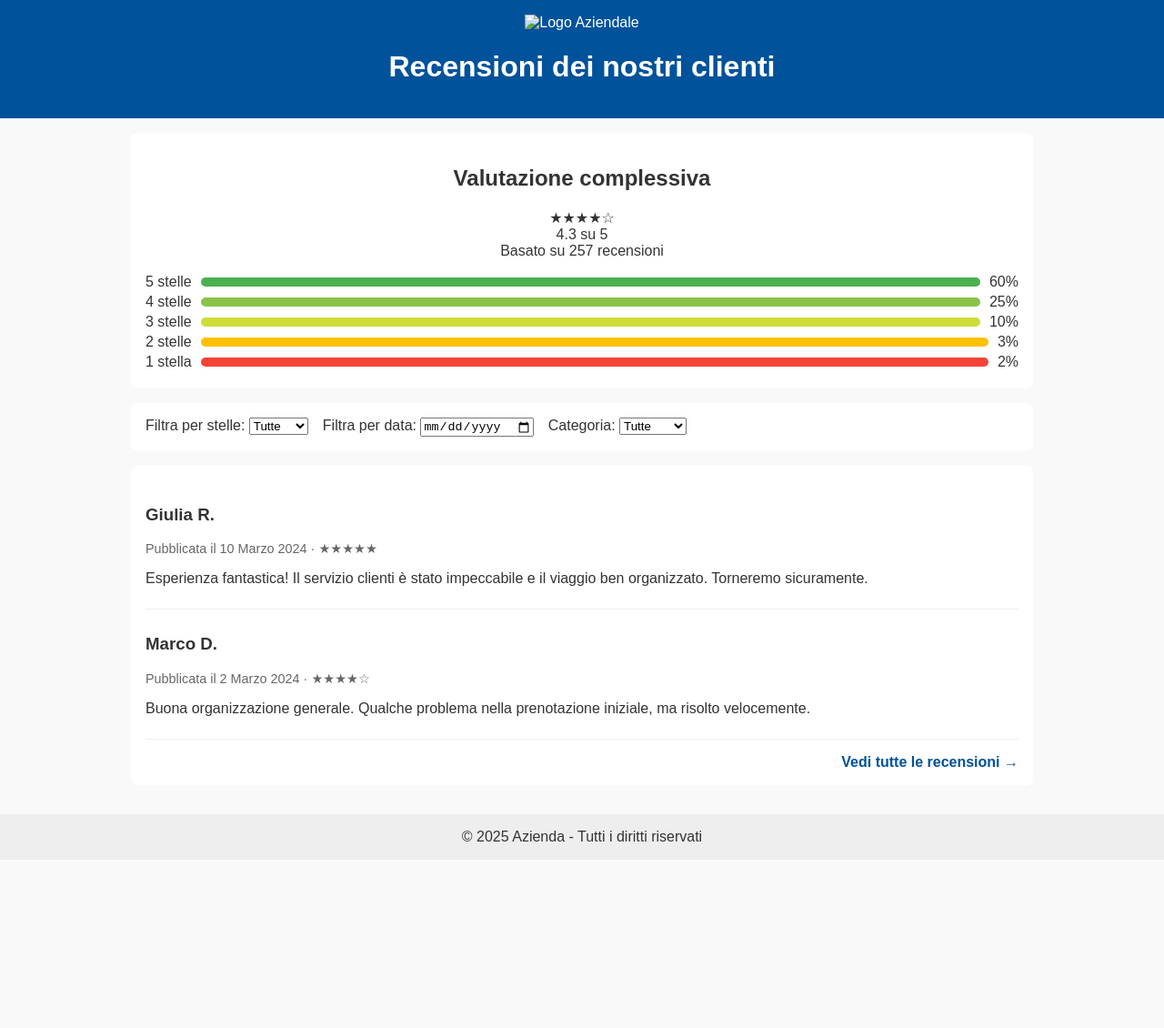
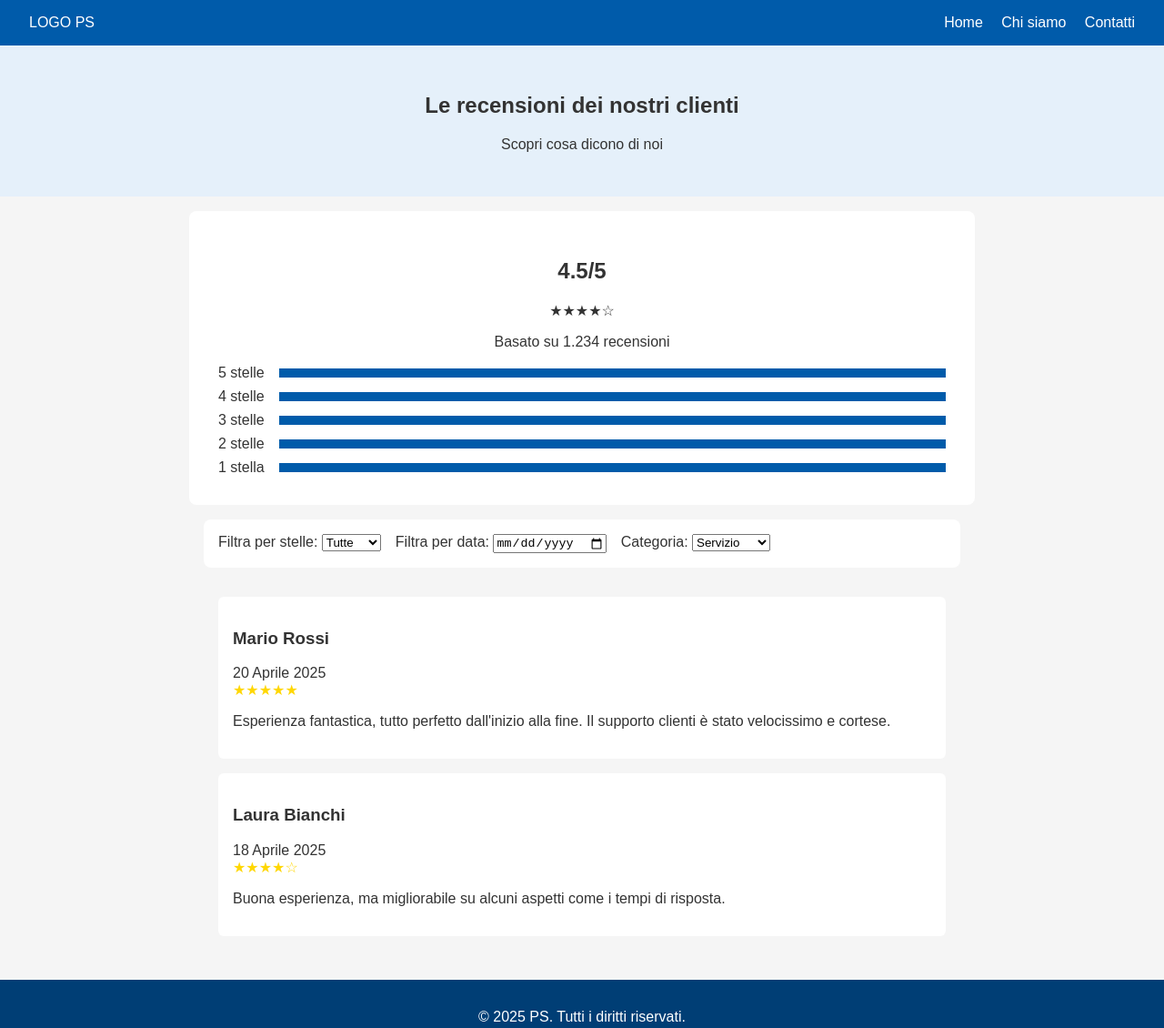
Before and after one commit to danj73-digital-lab/recensioni_landing, a plain HTML site: page index.html in a window 1280 px wide. Shown: the whole page at 91% size. Before the commit the page ends 945 px from the top, so only its background shows below. Drawn offline with Linux system fonts and the light colour scheme.

Commit message:
Add files via upload

```diff
--- a/index.html
+++ b/index.html
@@ -4,40 +4,48 @@
 <head>
   <meta charset="UTF-8" />
   <meta name="viewport" content="width=device-width, initial-scale=1.0" />
-  <title>Recensioni Clienti</title>
-  <link rel="stylesheet" href="style.css" />
+  <title>Recensioni - PS</title>
+  <link rel="stylesheet" href="./style.css" />
 </head>
 <body>
   <header class="header">
-    <div class="container">
-      <img src="logo.png" alt="Logo Aziendale" class="logo" />
-      <h1>Recensioni dei nostri clienti</h1>
+    <div class="logo">LOGO PS</div>
+    <nav class="nav">
+      <a href="#">Home</a>
+      <a href="#">Chi siamo</a>
+      <a href="#">Contatti</a>
+    </nav>
+  </header>
+
+  <section class="hero">
+    <h1>Le recensioni dei nostri clienti</h1>
+    <p>Scopri cosa dicono di noi</p>
+  </section>
+
+  <section class="review-summary">
+    <div class="average-score">
+      <h2>4.5/5</h2>
+      <div class="stars">★★★★☆</div>
+      <p>Basato su 1.234 recensioni</p>
     </div>
-  </header>
-  <section class="summary container">
-    <div class="rating-overview">
-      <h2>Valutazione complessiva</h2>
-      <div class="stars">★★★★☆</div>
-      <div class="score">4.3 su 5</div>
-      <div class="total-reviews">Basato su 257 recensioni</div>
-    </div>
-    <div class="rating-breakdown">
-      <div><span>5 stelle</span><div class="bar bar-5"></div> <span>60%</span></div>
-      <div><span>4 stelle</span><div class="bar bar-4"></div> <span>25%</span></div>
-      <div><span>3 stelle</span><div class="bar bar-3"></div> <span>10%</span></div>
-      <div><span>2 stelle</span><div class="bar bar-2"></div> <span>3%</span></div>
-      <div><span>1 stella</span><div class="bar bar-1"></div> <span>2%</span></div>
+    <div class="score-breakdown">
+      <div class="bar"><span>5 stelle</span><div class="progress" style="width: 70%"></div></div>
+      <div class="bar"><span>4 stelle</span><div class="progress" style="width: 20%"></div></div>
+      <div class="bar"><span>3 stelle</span><div class="progress" style="width: 5%"></div></div>
+      <div class="bar"><span>2 stelle</span><div class="progress" style="width: 3%"></div></div>
+      <div class="bar"><span>1 stella</span><div class="progress" style="width: 2%"></div></div>
     </div>
   </section>
-  <section class="filters container">
+
+  <section class="filters">
     <label>Filtra per stelle:
       <select>
-        <option value="all">Tutte</option>
-        <option value="5">5 stelle</option>
-        <option value="4">4 stelle</option>
-        <option value="3">3 stelle</option>
-        <option value="2">2 stelle</option>
-        <option value="1">1 stella</option>
+        <option>Tutte</option>
+        <option>5 stelle</option>
+        <option>4 stelle</option>
+        <option>3 stelle</option>
+        <option>2 stelle</option>
+        <option>1 stella</option>
       </select>
     </label>
     <label>Filtra per data:
@@ -45,27 +53,30 @@
     </label>
     <label>Categoria:
       <select>
-        <option value="all">Tutte</option>
-        <option value="servizio">Servizio</option>
-        <option value="struttura">Struttura</option>
+        <option>Servizio</option>
+        <option>Struttura A</option>
+        <option>Struttura B</option>
       </select>
     </label>
   </section>
-  <section class="reviews container">
+
+  <section class="reviews">
     <article class="review">
-      <h3>Giulia R.</h3>
-      <div class="meta">Pubblicata il 10 Marzo 2024 · ★★★★★</div>
-      <p>Esperienza fantastica! Il servizio clienti è stato impeccabile e il viaggio ben organizzato. Torneremo sicuramente.</p>
+      <h3>Mario Rossi</h3>
+      <span class="date">20 Aprile 2025</span>
+      <div class="stars">★★★★★</div>
+      <p>Esperienza fantastica, tutto perfetto dall'inizio alla fine. Il supporto clienti è stato velocissimo e cortese.</p>
     </article>
     <article class="review">
-      <h3>Marco D.</h3>
-      <div class="meta">Pubblicata il 2 Marzo 2024 · ★★★★☆</div>
-      <p>Buona organizzazione generale. Qualche problema nella prenotazione iniziale, ma risolto velocemente.</p>
+      <h3>Laura Bianchi</h3>
+      <span class="date">18 Aprile 2025</span>
+      <div class="stars">★★★★☆</div>
+      <p>Buona esperienza, ma migliorabile su alcuni aspetti come i tempi di risposta.</p>
     </article>
-    <a class="view-all" href="#">Vedi tutte le recensioni →</a>
   </section>
+
   <footer class="footer">
-    <div class="container">© 2025 Azienda - Tutti i diritti riservati</div>
+    <p>&copy; 2025 PS. Tutti i diritti riservati.</p>
   </footer>
 </body>
 </html>
--- a/style.css
+++ b/style.css
@@ -1,106 +1,77 @@
 
 body {
-  font-family: Arial, sans-serif;
+  font-family: sans-serif;
   margin: 0;
-  background: #f9f9f9;
+  padding: 0;
+  background: #f5f5f5;
   color: #333;
 }
-
-.container {
-  width: 90%;
-  max-width: 960px;
-  margin: auto;
+.header {
+  background: #005baa;
+  color: #fff;
+  padding: 1rem 2rem;
+  display: flex;
+  justify-content: space-between;
+  align-items: center;
 }
-
-.header {
-  background: #00529b;
-  color: white;
-  padding: 1em 0;
+.nav a {
+  color: #fff;
+  margin-left: 1rem;
+  text-decoration: none;
+}
+.hero {
+  background: #e5f0fa;
+  padding: 2rem;
   text-align: center;
 }
-
-.logo {
-  height: 50px;
-}
-
-.summary {
-  background: white;
-  margin-top: 1em;
-  padding: 1em;
+.review-summary {
+  background: #fff;
+  padding: 2rem;
+  margin: 1rem auto;
+  max-width: 800px;
   border-radius: 8px;
 }
-
-.rating-overview {
+.average-score {
   text-align: center;
 }
-
-.rating-breakdown {
-  margin-top: 1em;
-}
-
-.rating-breakdown div {
+.score-breakdown .bar {
   display: flex;
   align-items: center;
-  gap: 10px;
-  margin: 0.25em 0;
+  margin-top: 0.5rem;
 }
-
-.bar {
+.score-breakdown .progress {
   height: 10px;
-  background: #ccc;
-  flex: 1;
-  border-radius: 5px;
+  background: #005baa;
+  margin-left: 1rem;
+  flex-grow: 1;
 }
-
-.bar-5 { background: #4caf50; width: 60%; }
-.bar-4 { background: #8bc34a; width: 25%; }
-.bar-3 { background: #cddc39; width: 10%; }
-.bar-2 { background: #ffc107; width: 3%; }
-.bar-1 { background: #f44336; width: 2%; }
-
 .filters {
-  background: white;
-  margin-top: 1em;
-  padding: 1em;
+  max-width: 800px;
+  margin: 1rem auto;
+  padding: 1rem;
+  background: #fff;
   border-radius: 8px;
   display: flex;
-  gap: 1em;
   flex-wrap: wrap;
+  gap: 1rem;
 }
-
 .reviews {
-  background: white;
-  margin-top: 1em;
-  padding: 1em;
-  border-radius: 8px;
+  max-width: 800px;
+  margin: 1rem auto;
+  padding: 1rem;
 }
-
 .review {
-  border-bottom: 1px solid #eee;
-  padding: 0.5em 0;
+  background: #fff;
+  padding: 1rem;
+  margin-bottom: 1rem;
+  border-radius: 6px;
 }
-
-.review:last-child {
-  border-bottom: none;
+.review .stars {
+  color: gold;
 }
-
-.meta {
-  font-size: 0.9em;
-  color: #666;
+.footer {
+  background: #003e75;
+  color: #fff;
+  text-align: center;
+  padding: 1rem;
 }
-
-.view-all {
-  display: block;
-  text-align: right;
-  margin-top: 1em;
-  text-decoration: none;
-  font-weight: bold;
-  color: #00529b;
-}
-
-.footer {
-  background: #eee;
-  text-align: center;
-  padding: 1em;
-  margin-top: 2em;
-}
```
